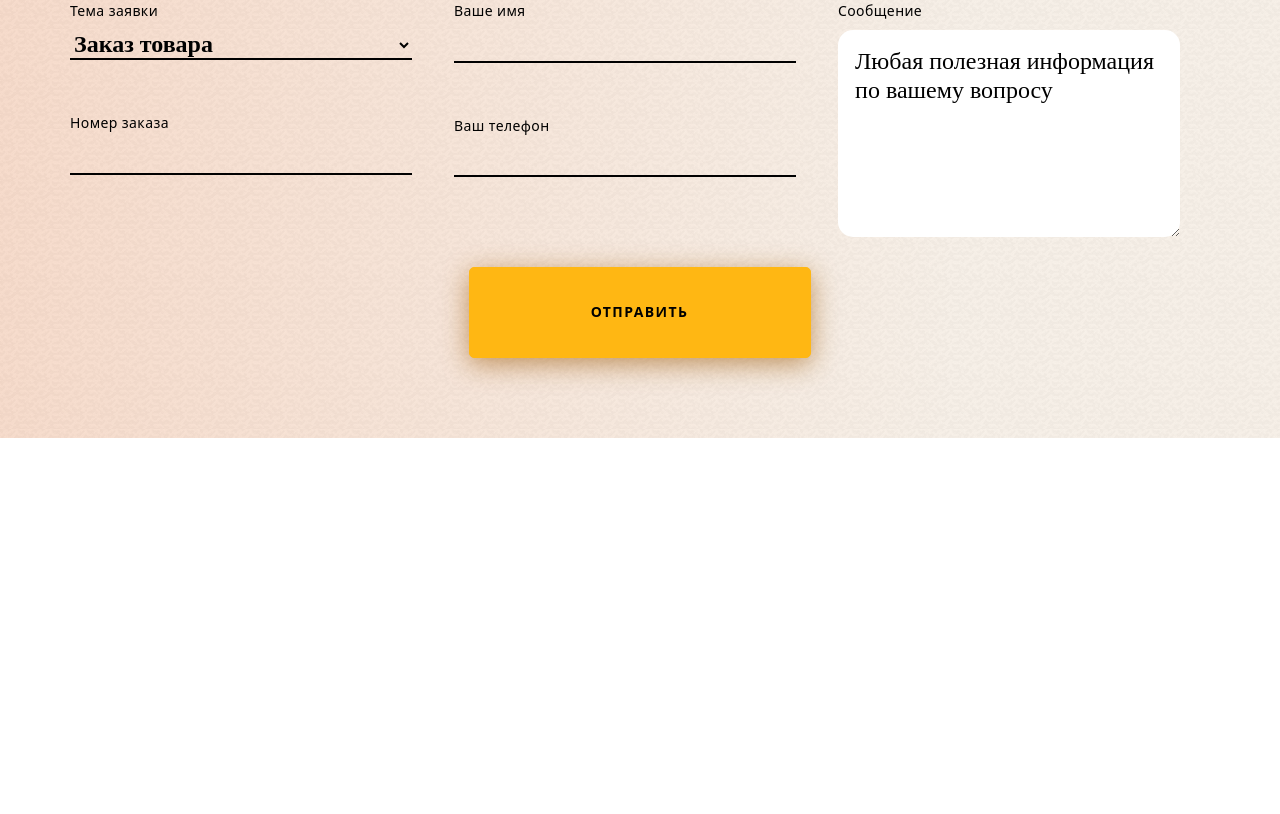
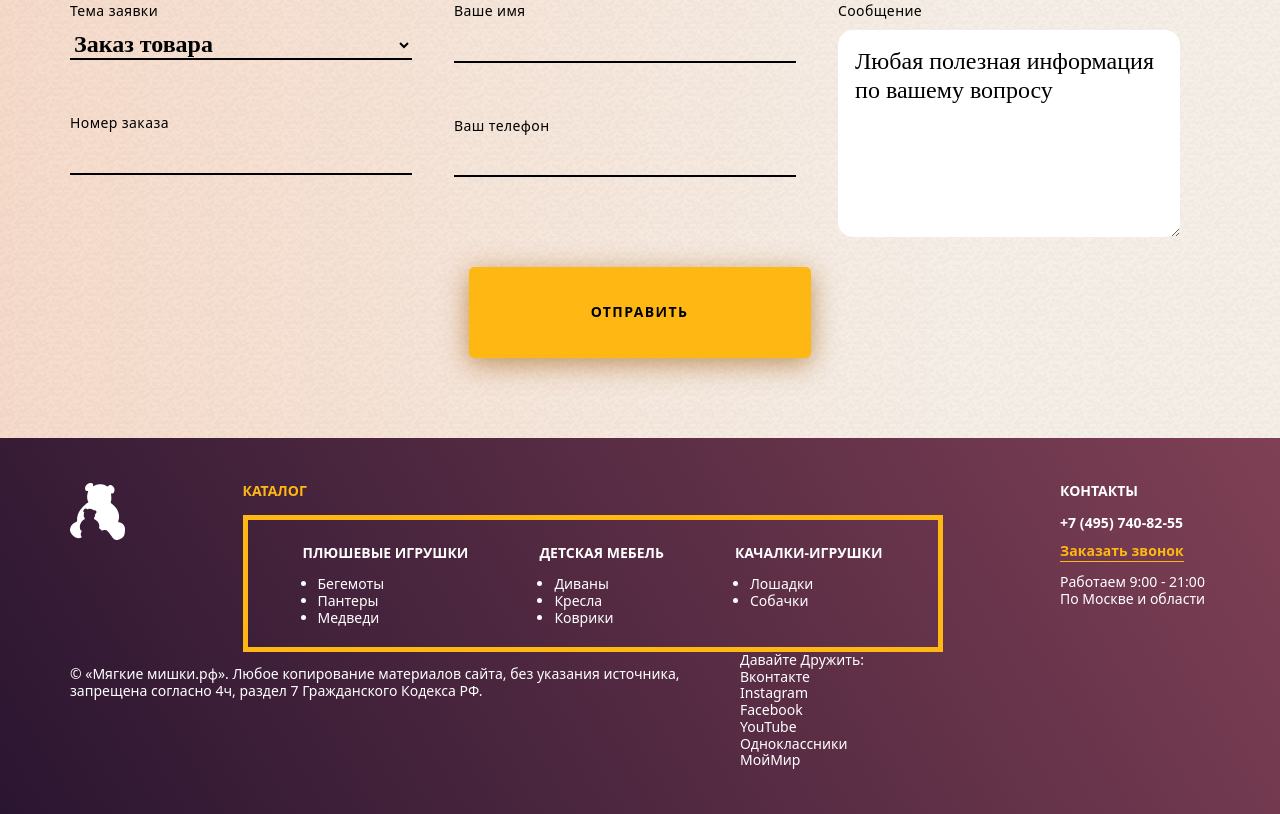
Before and after one commit to yurkaronin/myagkiemishki, a website: page src/index.html in a window 1280 px wide. Shown: the part 7783-8597 px from the top of the page. Before the commit the page ends 8221 px from the top, so only its background shows below. Drawn offline with nearby package versions, Linux system fonts and the light colour scheme; files that its build step writes are made by us from their sources; a web font is replaced by a local one.

Commit message:
Добавляю подвал для сайта

```diff
--- a/src/assets/javascript/script.js
+++ b/src/assets/javascript/script.js
@@ -105,27 +105,3 @@ $('#top-corp-carousel').owlCarousel({
     }
   }
 });
-
-$('#reviews-min-carousel').owlCarousel({
-  loop: true,
-  margin: 10,
-  responsiveClass: true,
-  nav: false,
-  autoplay: false,
-  autoplayTimeout: 2000,
-  autoplayHoverPause: true,
-  responsive: {
-    0: {
-      items: 1,
-    },
-    400: {
-      items: 2
-    },
-    800: {
-      items: 3
-    },
-    800: {
-      items: 3
-    }
-  }
-});
--- /dev/null
+++ b/src/assets/sass/blocks/_footer.scss
@@ -0,0 +1,91 @@
+.footer {
+  background-image: linear-gradient(59deg, #2a1530 0%, #2c1631 2%, #7f4055 100%);
+  color: $white;
+  padding: 45px 40px;
+}
+
+.footer a {
+  color: inherit;
+  text-decoration: inherit;
+}
+
+.footer__top,
+.footer__bottom {
+  display: flex;
+  justify-content: space-between;
+  flex-wrap: wrap;
+}
+
+.footer__logo {
+  max-width: 100px;
+}
+
+.footer__catalog {
+  max-width: 700px;
+  width: 100%;
+}
+
+.footer__contacts {
+  max-width: 150px;
+  width: 100%;
+}
+
+.footer-copyright {
+  max-width: 610px;
+  width: 100%;
+}
+
+.footer-social {
+  max-width: 470px;
+  width: 100%;
+}
+
+.footer__list {
+  display: flex;
+  justify-content: space-between;
+  flex-wrap: wrap;
+  border: 5px solid $accent;
+  padding: 25px 55px 20px;
+
+}
+
+.footer__title {
+  font-size: 14px;
+  font-weight: 700;
+  line-height: 120%;
+  text-transform: uppercase;
+  margin: 0;
+  margin-bottom: 15px;
+  display: block;
+}
+
+.footer__title--accent {
+  color: $accent;
+}
+
+
+
+.footer__item ul {
+  list-style: disc;
+  margin: 0;
+  padding: 0;
+  padding-left: 15px;
+}
+
+.footer__telephone {
+  margin: 0;
+  margin-bottom: 12px;
+  letter-spacing: 0.07px;
+  font-weight: 900;
+  display: block;
+}
+
+.footer .footer__link {
+  font-size: 14px;
+  font-weight: 700;
+  line-height: 120%;
+  letter-spacing: 0.07px;
+  color: $accent;
+  padding-bottom: 1px;
+  border-bottom: 1px solid;
+}
--- a/src/assets/sass/style.scss
+++ b/src/assets/sass/style.scss
@@ -150,6 +150,8 @@ img {
 @import "blocks/steps";
 @import "blocks/reviews";
 @import "blocks/stock";
+@import "blocks/footer";
+
 
 
 
--- a/src/template/partials/footer.html
+++ b/src/template/partials/footer.html
@@ -0,0 +1,79 @@
+<footer class="footer">
+  <div class="container">
+    <div class="footer__top">
+      <div class="footer__logo">
+        <img src="../../assets/images/content/logo-white.svg" alt="Логотип Мягкие мишки" width="55" height="57">
+      </div>
+
+      <div class="footer__catalog">
+        <h3 class="footer__title  footer__title--accent">Каталог</h3>
+        <ul class="footer__list  list">
+          <li class="footer__item">
+            <span class="footer__title">Плюшевые игрушки</span>
+            <ul>
+              <li><a href="">Бегемоты</a></li>
+              <li><a href="">Пантеры</a></li>
+              <li><a href="">Медведи</a></li>
+            </ul>
+          </li>
+          <li class="footer__item">
+            <span class="footer__title">Детская мебель</span>
+            <ul>
+              <li><a href="">Диваны</a></li>
+              <li><a href="">Кресла</a></li>
+              <li><a href="">Коврики</a></li>
+            </ul>
+          </li>
+          <li class="footer__item">
+            <span class="footer__title">Качалки-игрушки</span>
+            <ul>
+              <li><a href="">Лошадки</a></li>
+              <li><a href="">Собачки</a></li>
+            </ul>
+          </li>
+        </ul>
+      </div>
+
+      <div class="footer__contacts">
+        <h3 class="footer__title">Контакты</h3>
+        <a href="tel:84957408255" class="footer__telephone">+7 (495) 740-82-55</a>
+        <a class="footer__link">Заказать звонок</a>
+        <p class="footer-text">
+          Работаем 9:00 - 21:00
+          По Москве и области
+        </p>
+      </div>
+    </div>
+
+    <div class="footer__bottom">
+      <p class="footer-copyright">
+        © «Мягкие мишки.pф». Любое копирование материалов сайта, без указания источника,
+        запрещена согласно 4ч, раздел 7 Гражданского Кодекса РФ.
+      </p>
+
+      <div class="footer-social">
+        <span class="footer-title">Давайте Дружить:</span>
+        <ul class="social  list">
+          <li class="social__item">
+            <a class="social__link  icon-vk" href="" target="_blank">Вконтакте</a>
+          </li>
+          <li class="social__item">
+            <a class="social__link  icon-insta" href="" target="_blank">Instagram</a>
+          </li>
+          <li class="social__item">
+            <a class="social__link  icon-fb" href="" target="_blank">Facebook</a>
+          </li>
+          <li class="social__item">
+            <a class="social__link  icon-ytube" href="" target="_blank">YouTube</a>
+          </li>
+          <li class="social__item">
+            <a class="social__link  icon-ok" href="" target="_blank">Одноклассники</a>
+          </li>
+          <li class="social__item">
+            <a class="social__link  icon-mm" href="" target="_blank">МойМир</a>
+          </li>
+        </ul>
+      </div>
+    </div>
+  </div>
+</footer>
```
Also changed, not shown: src/index.html (+0 -2 lines).
